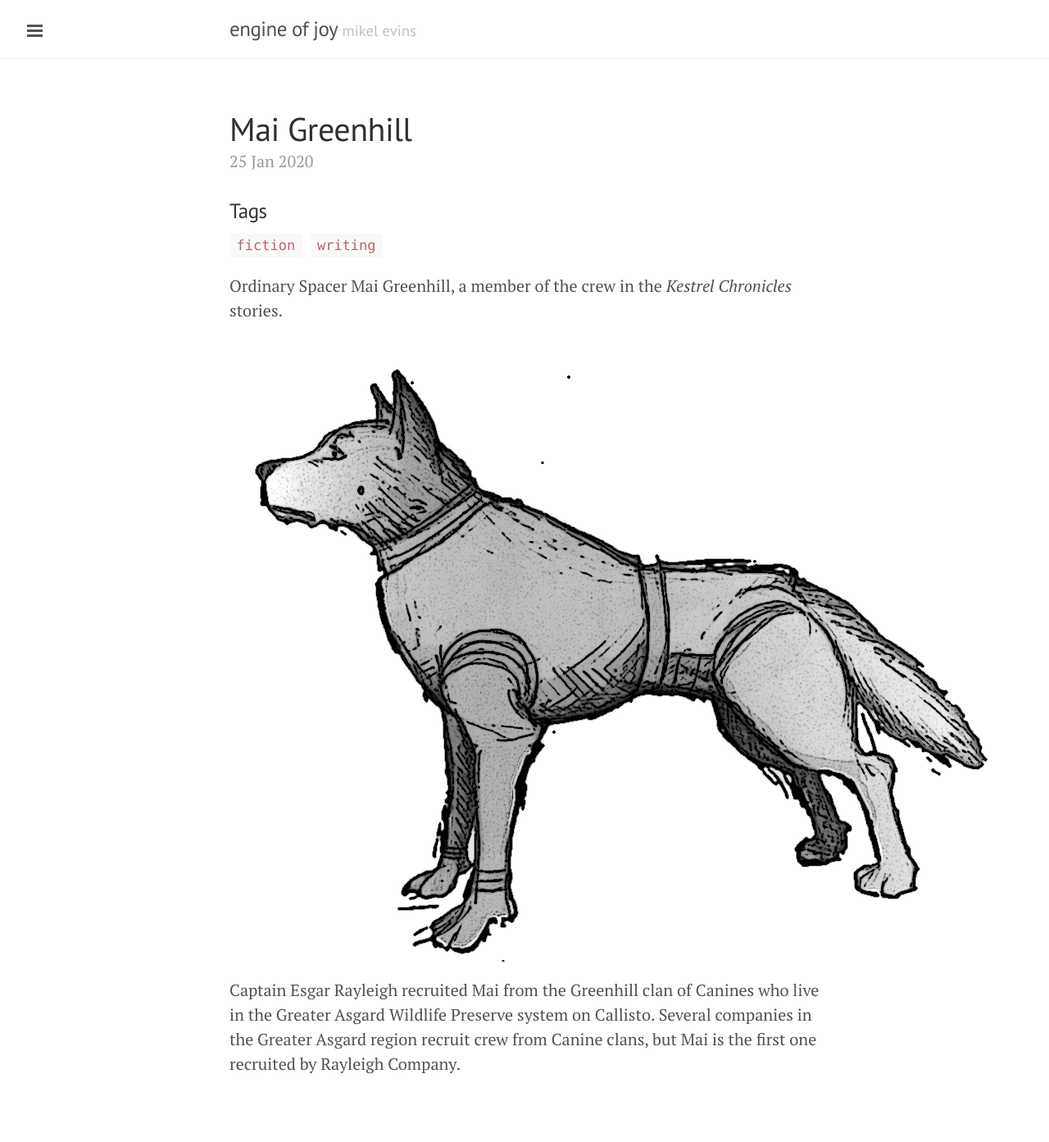
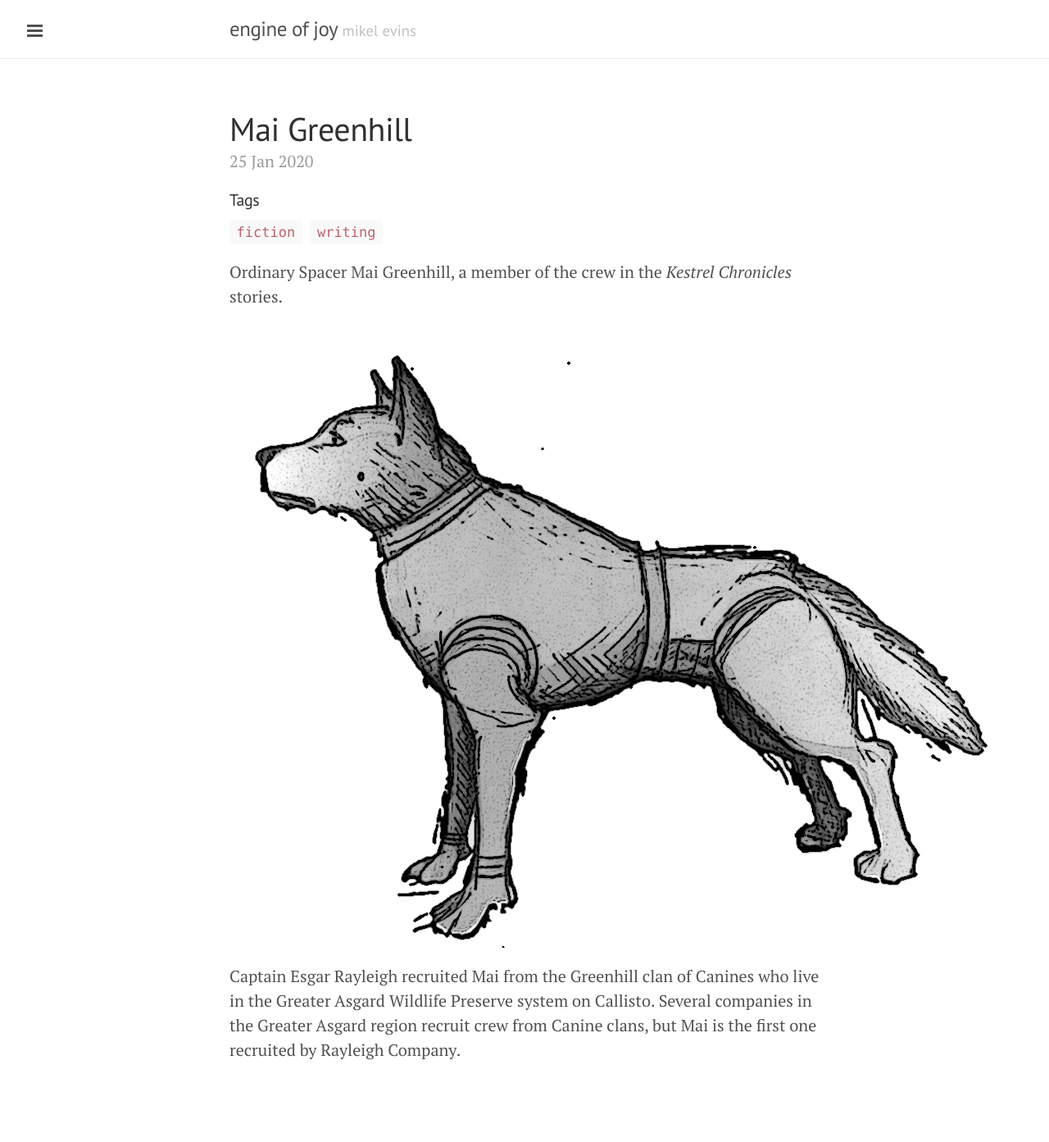
Before and after one commit to mikelevins/mikelevins.github.io, a Jekyll site: the page built from _posts/2020-01-25-mai-greenhill.md, in a window 1280 px wide. Shown: the whole page at 82% size. Built offline with Jekyll 4.4.1, drawn with Linux system fonts in a browser that asks for light colours.

Commit message:
more fiddling with the presentation of tags

```diff
--- a/_layouts/post.html
+++ b/_layouts/post.html
@@ -6,7 +6,7 @@ layout: default
     <h1 class="post-title">{{ page.title }}</h1>
     <span class="post-date">{{ page.date | date_to_string }}</span>
     <div class="tags">
-        <h3>Tags</h3>
+        <h5>Tags</h5>
         <ul class="related-posts">
             {% for tag in page.tags %}
             {% capture tag_name %}{{ tag }}{% endcapture %}
```
